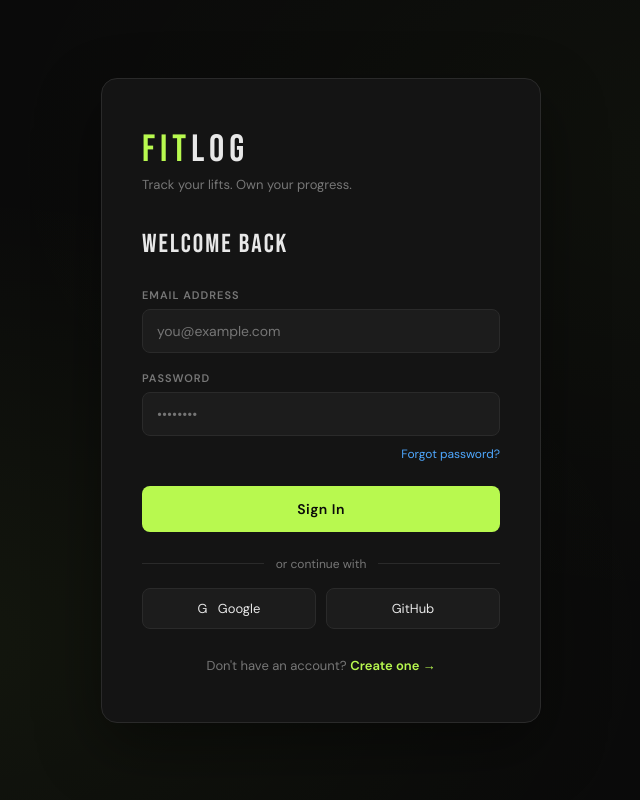
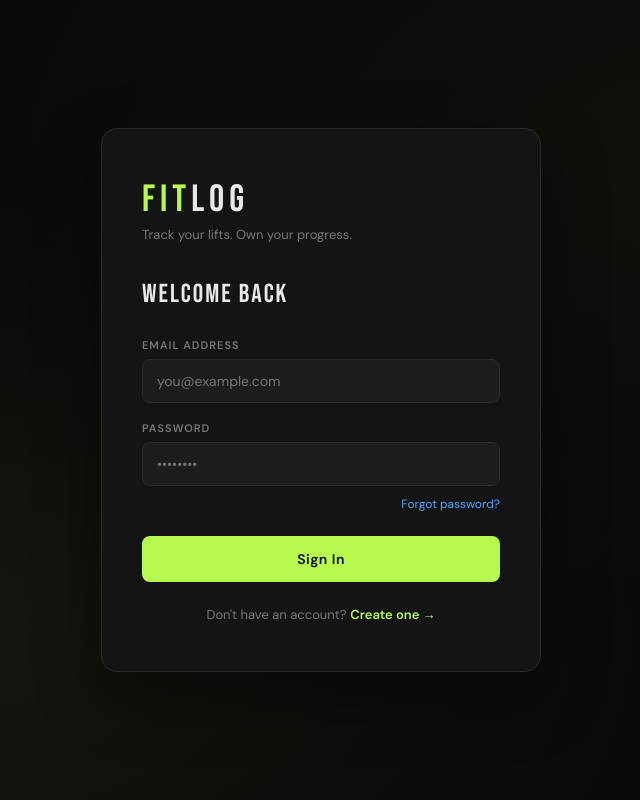
Before and after one commit to am3855/IT342-FitLog, a Flask app: page / in a window 1280 px wide. Shown: the whole page, without its empty margins (319-959 px from the left). Run offline with Flask 3, Linux system fonts and the light colour scheme.

Commit message:
removed github and google sign in

```diff
--- a/templates/index.html
+++ b/templates/index.html
@@ -28,11 +28,6 @@
         <div class="forgot-link"><a href="#">Forgot password?</a></div>
         <button class="btn-main" type="submit" onclick="handleLogin()">Sign In</button>
       </form>
-      <div class="divider">or continue with</div>
-      <div class="oauth-row">
-        <button class="btn-oauth">G &nbsp; Google</button>
-        <button class="btn-oauth">GitHub</button>
-      </div>
       <div class="switch-link">
         Don't have an account? <a onclick="showView('register')">Create one &rarr;</a>
       </div>
```
